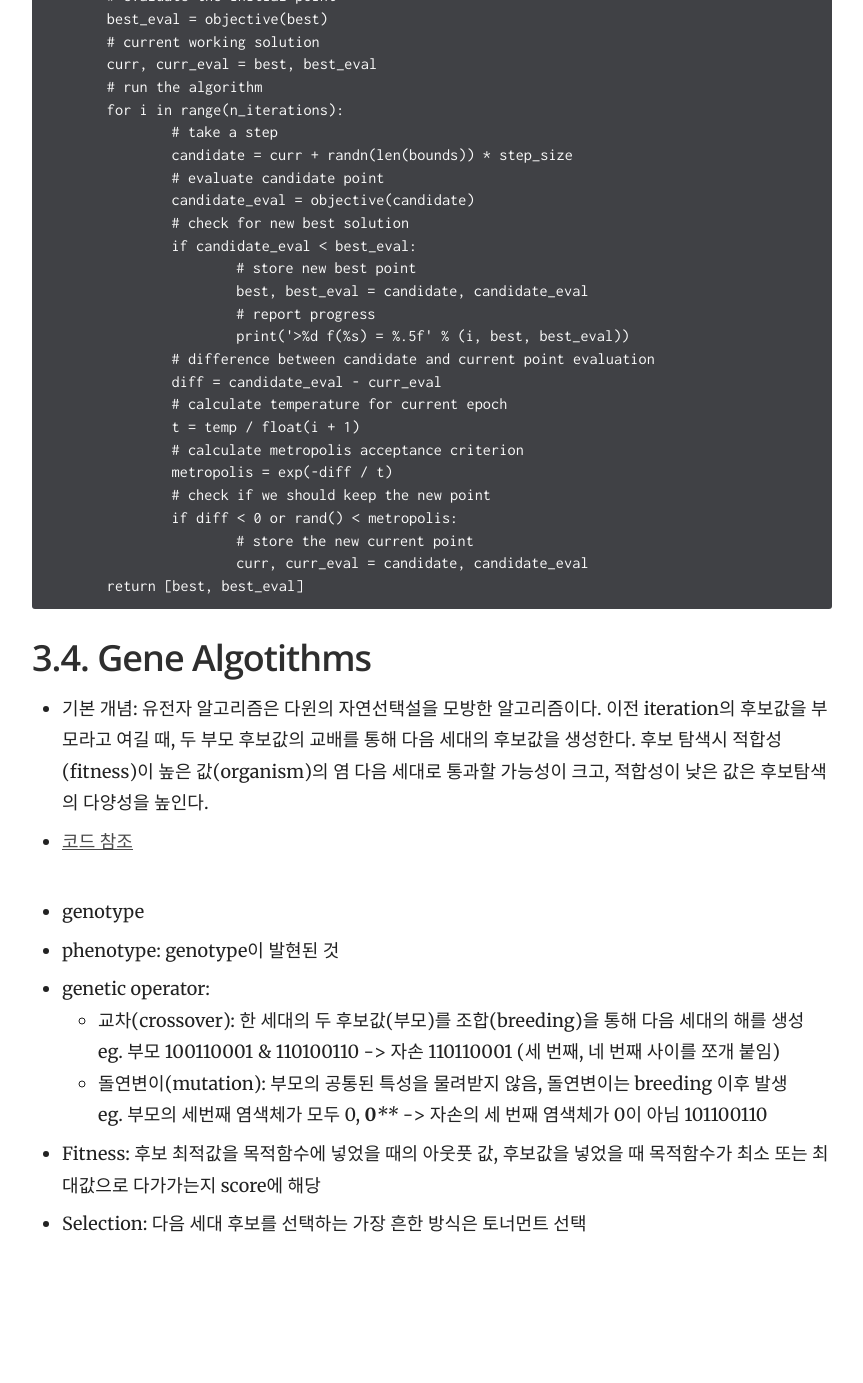
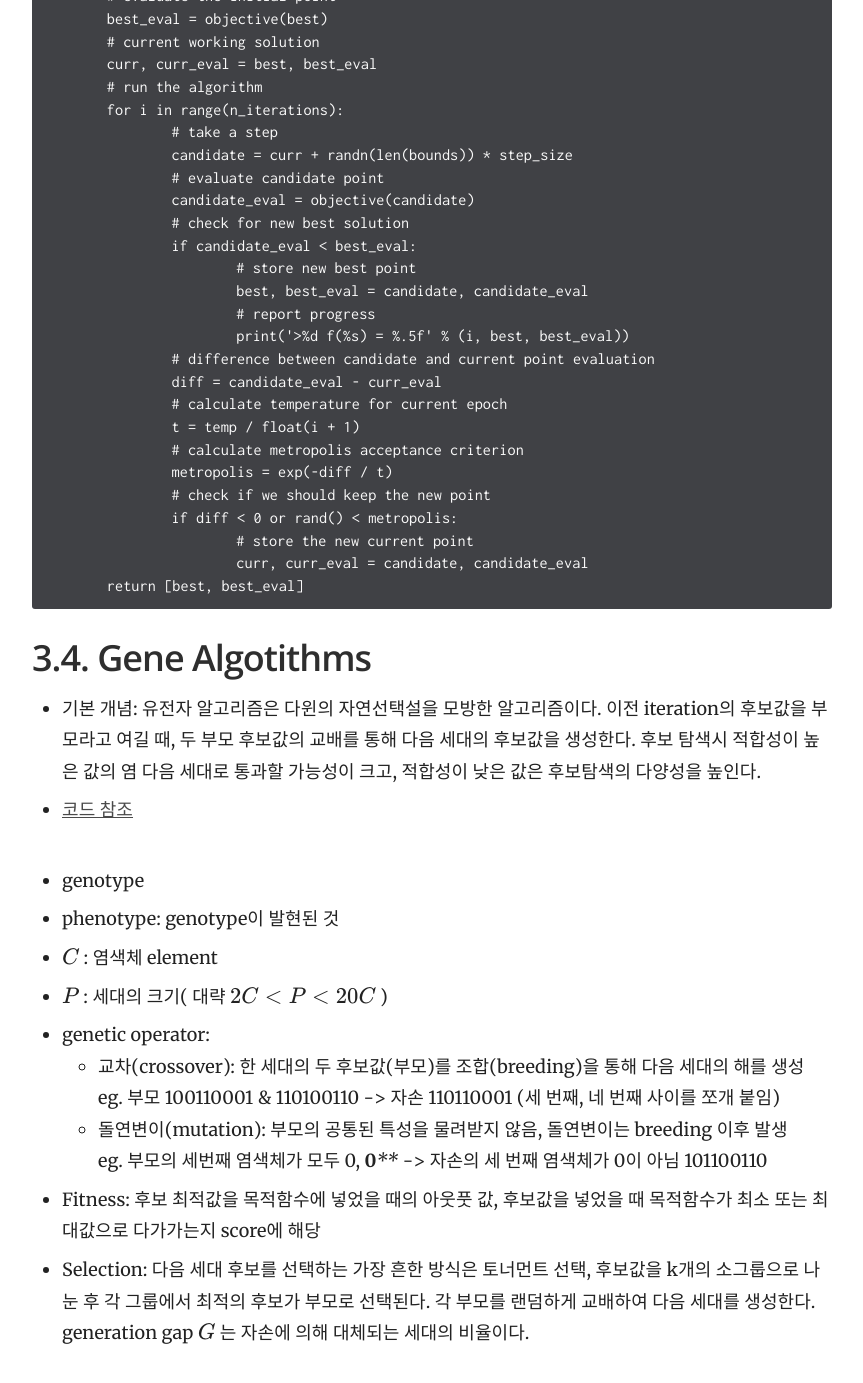
Before and after one commit to yrk3434/yrk3434.github.io, a Jekyll site: the page built from _docs/Theory/Computational Statistics_Optimization.md, in a window 1280 px wide and 1400 px high, scrolled down 12633 px. Shown: the top 1383 px of the window, without its empty margins (358-1221 px from the left). Built offline with Jekyll 4.4.1, drawn with Linux system fonts in a browser that asks for light colours; formulas are drawn with MathJax 3; before the commit the page ends 13924 px from its top, so only the background shows below that.

Commit message:
Update Computational Statistics_Optimization.md

````diff
--- a/_docs/Theory/Computational Statistics_Optimization.md
+++ b/_docs/Theory/Computational Statistics_Optimization.md
@@ -382,15 +382,17 @@ def simulated_annealing(objective, bounds, n_iterations, step_size, temp):
 ```
 
 ## 3.4. Gene Algotithms
-- 기본 개념: 유전자 알고리즘은 다윈의 자연선택설을 모방한 알고리즘이다. 이전 iteration의 후보값을 부모라고 여길 때, 두 부모 후보값의 교배를 통해 다음 세대의 후보값을 생성한다. 후보 탐색시 적합성(fitness)이 높은 값(organism)의 염 다음 세대로 통과할 가능성이 크고, 적합성이 낮은 값은 후보탐색의 다양성을 높인다.
+- 기본 개념: 유전자 알고리즘은 다윈의 자연선택설을 모방한 알고리즘이다. 이전 iteration의 후보값을 부모라고 여길 때, 두 부모 후보값의 교배를 통해 다음 세대의 후보값을 생성한다. 후보 탐색시 적합성이 높은 값의 염 다음 세대로 통과할 가능성이 크고, 적합성이 낮은 값은 후보탐색의 다양성을 높인다.
 - [코드 참조](https://machinelearningmastery.com/simple-genetic-algorithm-from-scratch-in-python/)
 <br/>
 - genotype
 - phenotype: genotype이 발현된 것
+- $ C $ : 염색체 element
+- $ P $ : 세대의 크기( 대략 $ 2C < P <20C $ )
 - genetic operator:
 	- 교차(crossover): 한 세대의 두 후보값(부모)를 조합(breeding)을 통해 다음 세대의 해를 생성 <br/>
 	eg. 부모 100110001 & 110100110 -> 자손 110110001 (세 번째, 네 번째 사이를 쪼개 붙임)
 	- 돌연변이(mutation): 부모의 공통된 특성을 물려받지 않음, 돌연변이는 breeding 이후 발생 <br/>
 	eg. 부모의 세번째 염색체가 모두 0, **0****** -> 자손의 세 번째 염색체가 0이 아님 101100110
 - Fitness: 후보 최적값을 목적함수에 넣었을 때의 아웃풋 값, 후보값을 넣었을 때 목적함수가 최소 또는 최대값으로 다가가는지 score에 해당
-- Selection: 다음 세대 후보를 선택하는 가장 흔한 방식은 토너먼트 선택
+- Selection: 다음 세대 후보를 선택하는 가장 흔한 방식은 토너먼트 선택, 후보값을 k개의 소그룹으로 나눈 후 각 그룹에서 최적의 후보가 부모로 선택된다. 각 부모를 랜덤하게 교배하여 다음 세대를 생성한다. generation gap $ G $ 는 자손에 의해 대체되는 세대의 비율이다.
````
